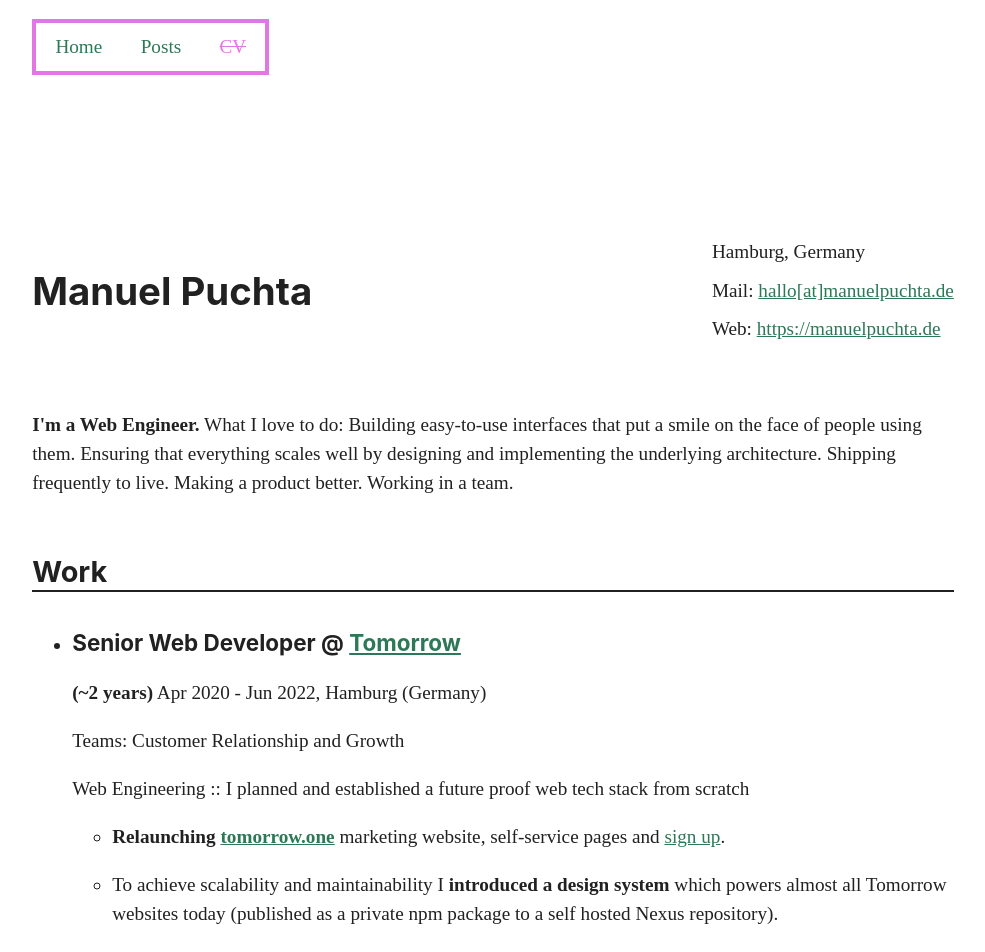
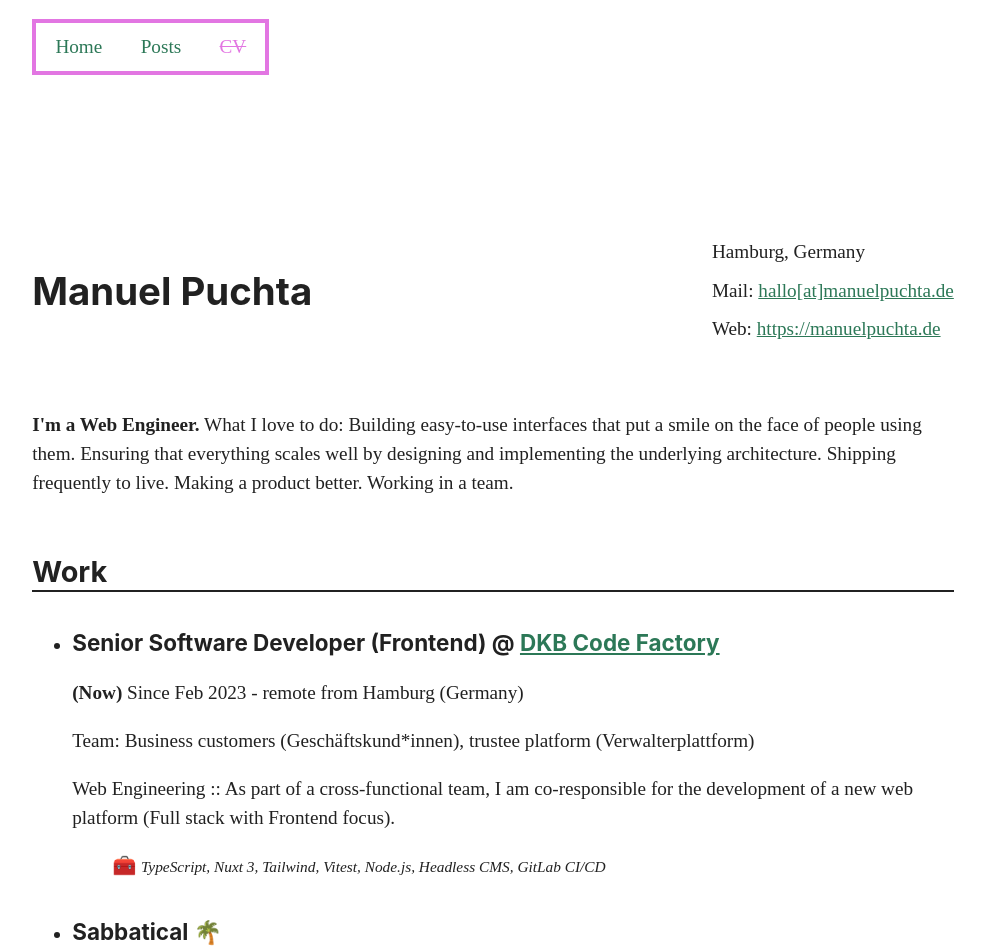
Before and after one commit to manuelpuchta/manuelpuchta.de, a Next.js app: page /cv in a window 1280 px wide. Shown: the top 952 px of the page, without its empty margins (147-1132 px from the left). Built offline with nearby package versions, Linux system fonts and the light colour scheme.

Commit message:
refactor(cv): Update CV

```diff
--- a/pages/cv.tsx
+++ b/pages/cv.tsx
@@ -47,6 +47,46 @@ const CV: React.FC = () => {
         <section className={styles.work}>
           <h2>Work</h2>
           <ul>
+            <li>
+              <h3>
+                Senior Software Developer (Frontend) @{' '}
+                <a
+                  href="https://dkbcodefactory.com/"
+                  title="DKB Code Factory website"
+                >
+                  DKB Code Factory
+                </a>
+              </h3>
+              <p>
+                <strong>(Now)</strong> Since Feb 2023 - remote from Hamburg
+                (Germany)
+              </p>
+              <p>
+                Team: Business customers (Geschäftskund*innen), trustee platform
+                (Verwalterplattform)
+              </p>
+              <p>
+                Web Engineering :: As part of a cross-functional team, I am
+                co-responsible for the development of a new web platform (Full
+                stack with Frontend focus).
+              </p>
+              <ul>
+                🧰{' '}
+                <cite>
+                  TypeScript, Nuxt 3, Tailwind, Vitest, Node.js, Headless CMS,
+                  GitLab CI/CD
+                </cite>
+              </ul>
+            </li>
+
+            <li>
+              <h3>Sabbatical 🌴</h3>
+              <p>
+                Lots of time on the bike, recharging batteries, finding a new
+                interesting job.
+              </p>
+            </li>
+
             <li>
               <h3>
                 Senior Web Developer @{' '}
```
Also changed, not shown: 1 other file (tests, documents, lock files or other folders).
